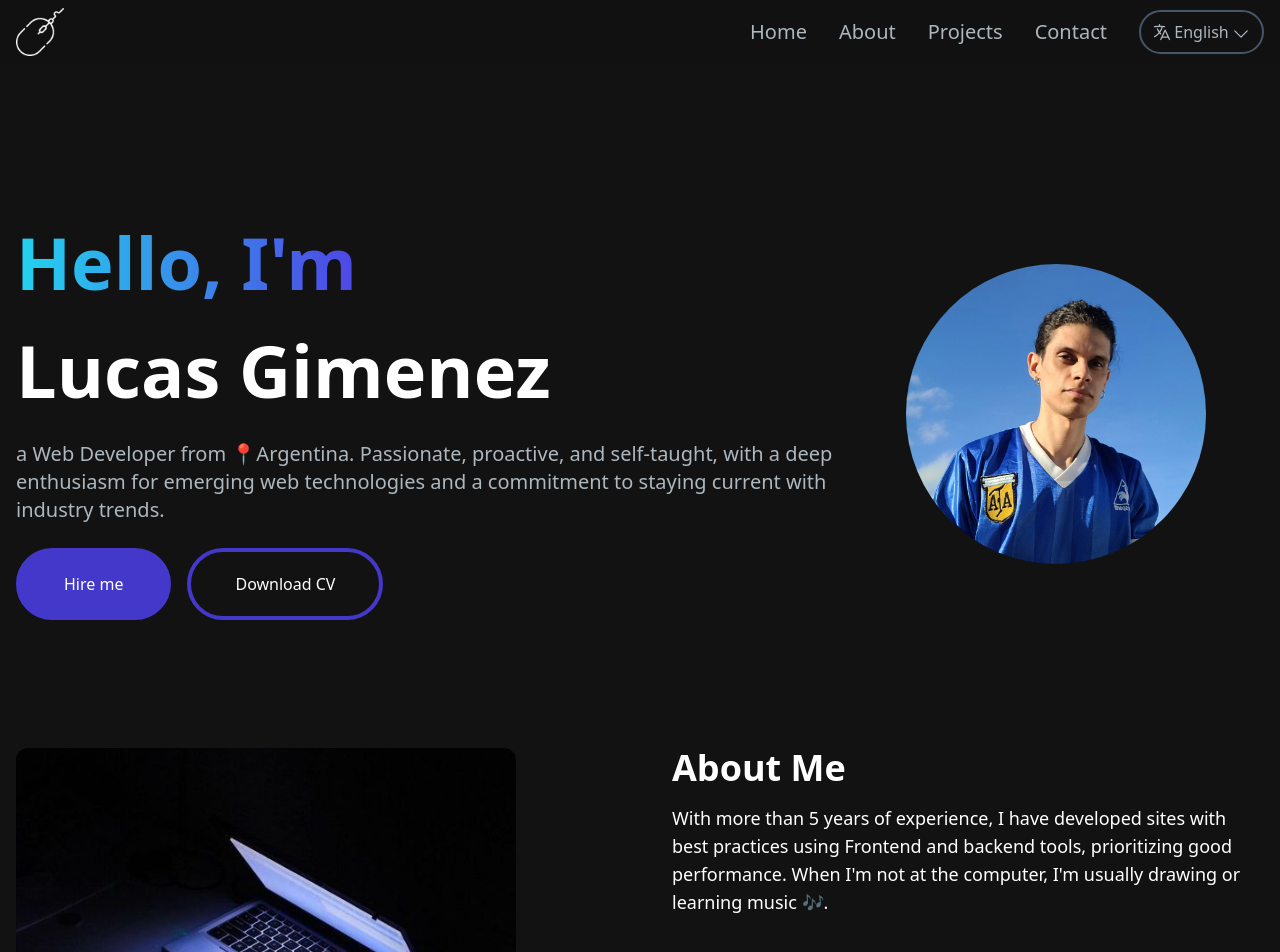
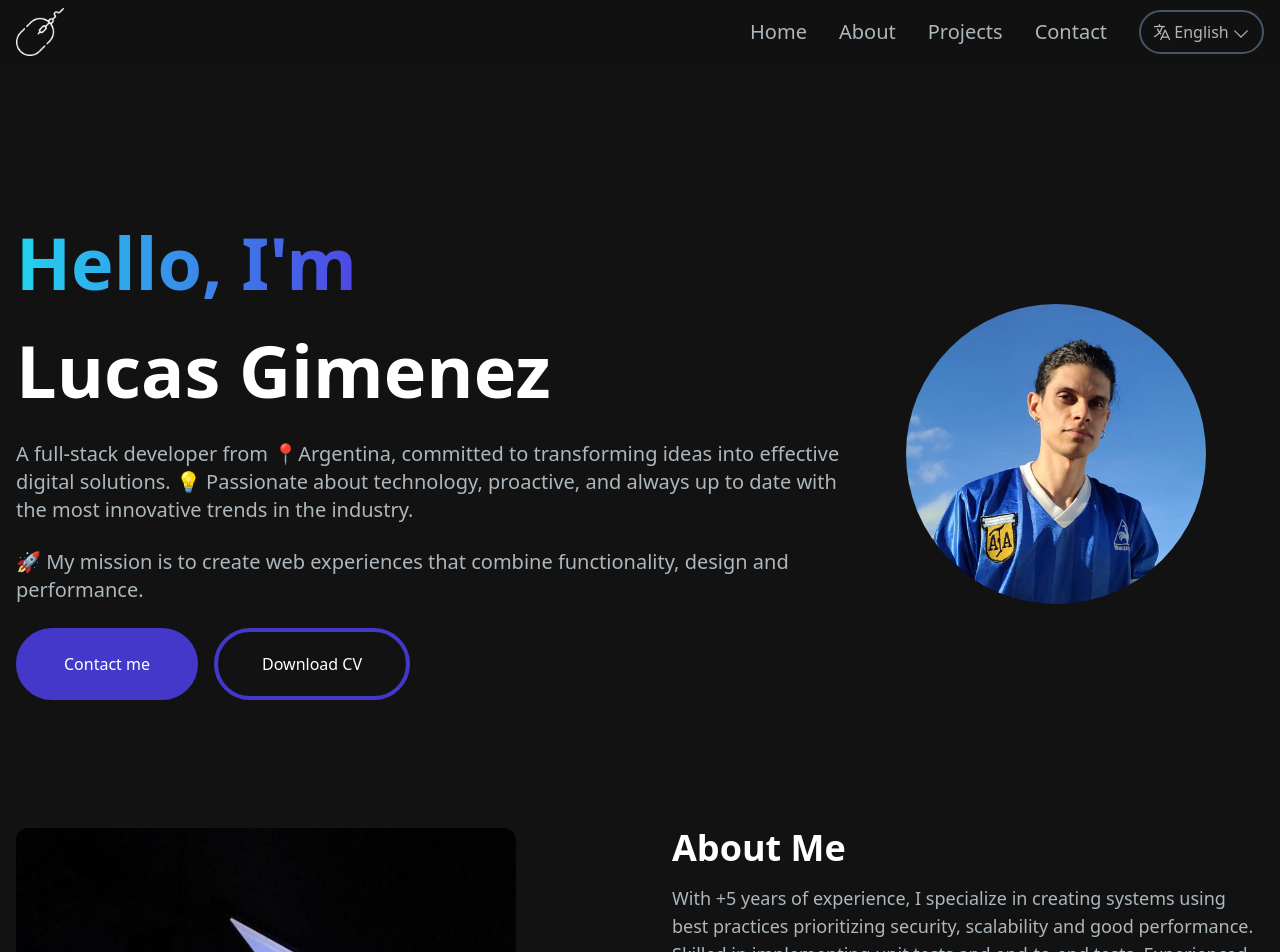
Before and after one commit to lgimenez-code/portfolio-vue, a Nuxt app: page / in a window 1280 px wide. Shown: the top 952 px of the page. Built offline with nearby package versions, Linux system fonts and the light colour scheme.

Commit message:
changes in Hero section

```diff
--- a/components/AboutSection.vue
+++ b/components/AboutSection.vue
@@ -9,7 +9,7 @@
       <img class="rounded-xl" src="../public/images/laptop-blue.png" alt="laptop image" width="500px" height="500px"/>
       <div class="mt-4 md:mt-0 text-left flex flex-col h-full cursor-default">
         <h2 class="text-4xl font-bold text-white mb-4">{{ pageData.titleAboutMe }}</h2>
-        <p class="text-base lg:text-lg">
+        <p class="text-[#ADB7BE] text-base lg:text-lg">
           {{ pageData.textAboutMe }}
         </p>
         <div class="flex flex-row mt-8 justify-start">
@@ -38,7 +38,7 @@
           <div v-else class="grid gird-cols-1">
             <div class="flex my-1">
               <img src="../public/utn-icon.ico" width="20px" height="20px" alt="utn icon" />
-              <label class="ml-2">UTN - Facultad Regional de Córdoba</label>
+              <label class="ml-2">{{ pageData.textEducation }}</label>
             </div>
           </div>
         </div>
--- a/components/EmailSection.vue
+++ b/components/EmailSection.vue
@@ -13,13 +13,15 @@
           href="https://github.com/lgimenez-code"
           target="_blank"
           rel="noopener noreferrer"
+          class="cursor-pointer"
         >
           <img :src="GitHubIcon" alt="Github Icon" />
         </a>
         <a
-          href="https://www.linkedin.com/in/lucas-gimenez-76a712221/"
+          href="https://www.linkedin.com/in/lgimenez-dev"
           target="_blank"
           rel="noopener noreferrer"
+          class="cursor-pointer"
         >
           <img :src="LinkedInIcon" alt="Linkedin Icon" />
         </a>
--- a/components/HeroSection.vue
+++ b/components/HeroSection.vue
@@ -8,18 +8,21 @@
           class="text-white mb-4 text-4xl sm:text-5xl lg:text-7xl lg:leading-normal font-extrabold cursor-arg-flag"
         >
           <span class="text-transparent bg-clip-text bg-gradient-to-r from-primary-400 to-secondary-600">
-            {{ pageData.name }}
+            {{ pageData.nameHero }}
           </span>
           <br/>
           Lucas Gimenez
         </h1>
-        <p class="text-[#ADB7BE] text-base sm:text-lg mb-6 lg:text-xl cursor-default">
-          {{ pageData.info }}
+        <p class="text-[#ADB7BE] text-base sm:text-lg lg:text-xl cursor-default">
+          {{ pageData.infoHero }}
+        </p>
+        <p class="text-[#ADB7BE] text-base sm:text-lg lg:text-xl cursor-default my-4 lg:my-6">
+          {{ pageData.missionHero }}
         </p>
         <div class="flex">
           <a
             class="px-6 py-3 w-full sm:w-fit rounded-full mr-4 border-4 border-secondary-700 bg-secondary-700 hover:bg-secondary-600 hover:border-secondary-400 fade-border fade-background text-white cursor-pointer-arg-flag"
-            href="https://www.linkedin.com/in/lucas-gimenez-76a712221/"
+            href="https://www.linkedin.com/in/lgimenez-dev"
             target="_blank" rel="noopener noreferrer"
           >
             <span class="block px-5 py-2">
--- a/mockData/mockedData.js
+++ b/mockData/mockedData.js
@@ -1,30 +1,35 @@
 export const data = {
   'sp': {
-    name: 'Hola, soy',
-    info: 'Desarrollador web de 📍Argentina. Apasionado, proactivo y autodidacta, con un profundo entusiasmo por las tecnologías web emergentes y un compromiso con las tendencias de la industria.',
-    btnHire: 'Contrátame',
+    nameHero: 'Hola, soy',
+    infoHero: 'Un desarrollador full stack de 📍Argentina, comprometido en transformar ideas en soluciones digitales efectivas. 💡 Apasionado por la tecnología, proactivo y siempre al día con las tendencias más innovadoras de la industria.',
+    missionHero: '🚀 Mi misión es crear experiencias web que combinen funcionalidad, diseño y rendimiento.',
+    btnHire: 'Contáctame',
     btnDownload: 'Descargar CV',
-    linkCv: 'https://drive.google.com/uc?export=download&id=1hcohX3gwFY9iEoJKmU20RLwE_JrOXRBt',
+    linkCv: 'https://drive.google.com/uc?export=download&id=15uoEhZRkmWfK024jJYindCiSAJEpPAFE',
     titleAboutMe: 'Sobre mí',
-    textAboutMe: 'Con más de 5 años de experiencia, he desarrollado sitios con las mejores prácticas utilizando herramientas Frontend y Backend, priorizando el buen desempeño. Cuando no estoy frente a la computadora, suelo estar dibujando o aprendiendo música 🎶.',
+    textAboutMe: 'Con más de 5 años de experiencia, me especializo en desarrollar sistemas con las mejores prácticas priorizando la seguridad, escalabilidad y una buena performance. Capacidad de implementar pruebas unitarias y pruebas end-to-end. Experiencia trabajando en equipo utilizando GIT para la gestión de versiones del proyecto. Desarrollo y mantenimiento de APIs REST con Node.js o C# .NET. Dominio de Bases de Datos SQL y NoSql para optimización de operaciones y procedimientos.',
     optionsAboutMe: [ 'Herramientas', 'Educación' ],
+    textEducation: 'UTN FRC - Tecnicatura Universitaria en Programación',
     titleProjects: 'Mis Projectos',
     titleContact: 'Conectémonos',
-    textContact: 'Actualmente estoy buscando nuevas oportunidades. Mi bandeja de entrada siempre está abierta. Si tienes alguna pregunta o simplemente quieres saludarme, haré todo lo posible por responderte.',
+    textContact: 'Actualmente estoy buscando nuevas oportunidades. Mi bandeja de entrada siempre está abierta para cualquier pregunta que tengas. ¡Haré todo lo posible por responderte!',
     textFooter: `® ${new Date().getFullYear()} Todos los derechos reservados.`,
   },
   'en': {
-    name: "Hello, I'm",
-    info: "a Web Developer from 📍Argentina. Passionate, proactive, and self-taught, with a deep enthusiasm for emerging web technologies and a commitment to staying current with industry trends.",
-    btnHire: 'Hire me',
+    nameHero: "Hello, I'm",
+    infoHero: "A full-stack developer from 📍Argentina, committed to transforming ideas into effective digital solutions. 💡 Passionate about technology, proactive, and always up to date with the most innovative trends in the industry.",
+    missionHero: '🚀 My mission is to create web experiences that combine functionality, design and performance.',
+    btnHire: 'Contact me',
     btnDownload: 'Download CV',
-    linkCv: 'https://drive.google.com/uc?export=download&id=1z0mexfX4rbTGWZgghY8PrdIcBKJbWyVN',
+    linkCv: 'https://drive.google.com/uc?export=download&id=1O6NTW58a6WJUCgwNan_Bp9eQRTX394L1',
     titleAboutMe: 'About Me',
-    textAboutMe: "With more than 5 years of experience, I have developed sites with best practices using Frontend and backend tools, prioritizing good performance. When I'm not at the computer, I'm usually drawing or learning music 🎶.",
+    textAboutMe: "With +5 years of experience, I specialize in creating systems using best practices prioritizing security, scalability and good performance. Skilled in implementing unit tests and end-to-end tests. Experienced in teamwork using GIT for version control. Proficient in developing and maintaining REST APIs with Node.js or C# .NET. Expertise in SQL and NoSQL databases for optimizing operations and procedures.",
     optionsAboutMe: [ 'Skills', 'Education' ],
+    textEducation: 'UTN FRC - University Degree in Programming',
     titleProjects: 'My Projects',
     titleContact: "Let's Connect",
-    textContact: "I'm currently looking for new opportunities, my inbox is always open. Whether you have a question or just want to say hi, I'll try my best to get back to you!",
+    textContact: "I'm currently looking for new opportunities. My inbox is always open for any questions you may have. I'll do my best to answer!",
     textFooter: `® ${new Date().getFullYear()} All rights reserved.`,
   },
 };
+// textContact: "I'm currently looking for new opportunities, my inbox is always open. Whether you have a question or just want to say hi, I'll try my best to get back to you!",
```
